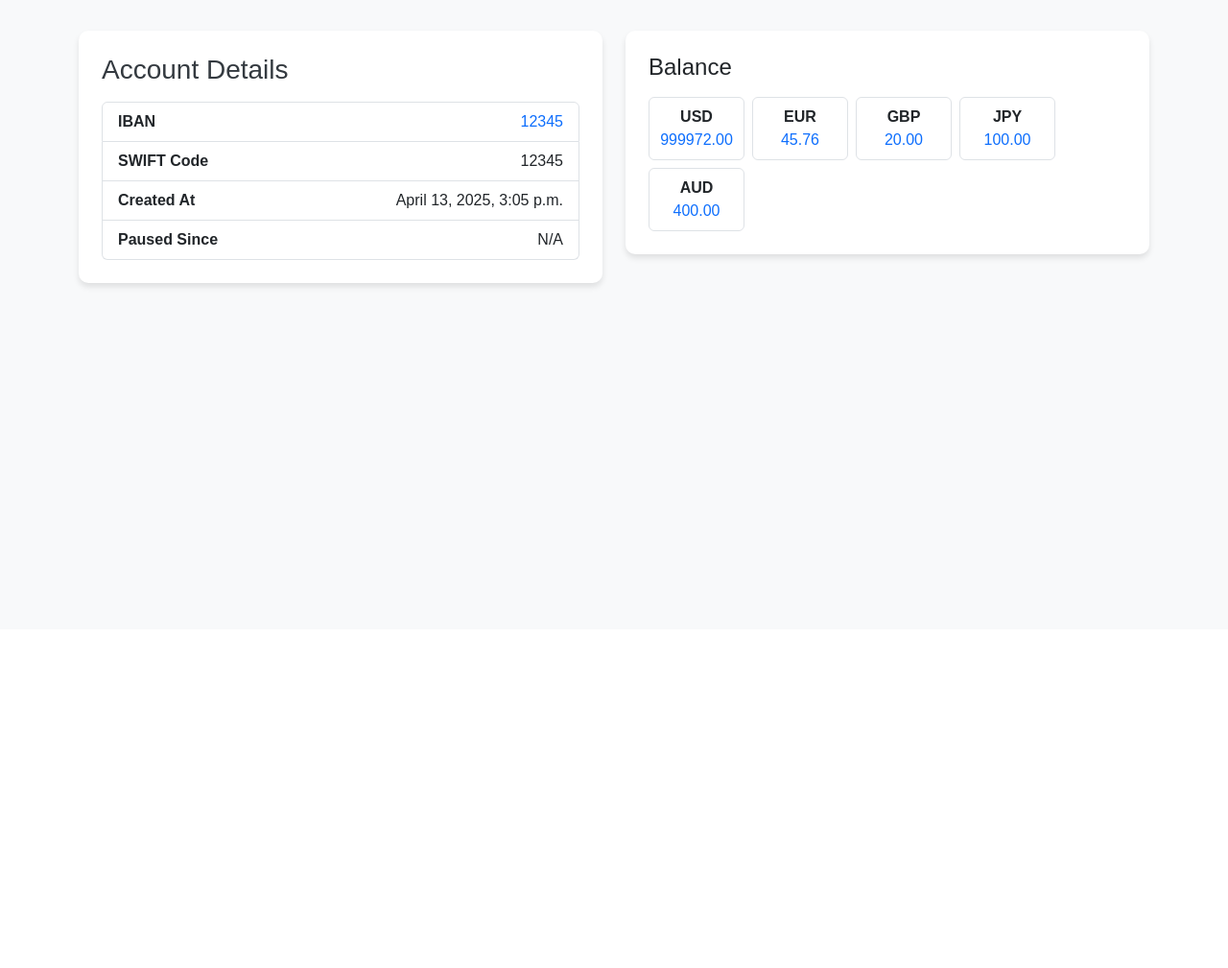
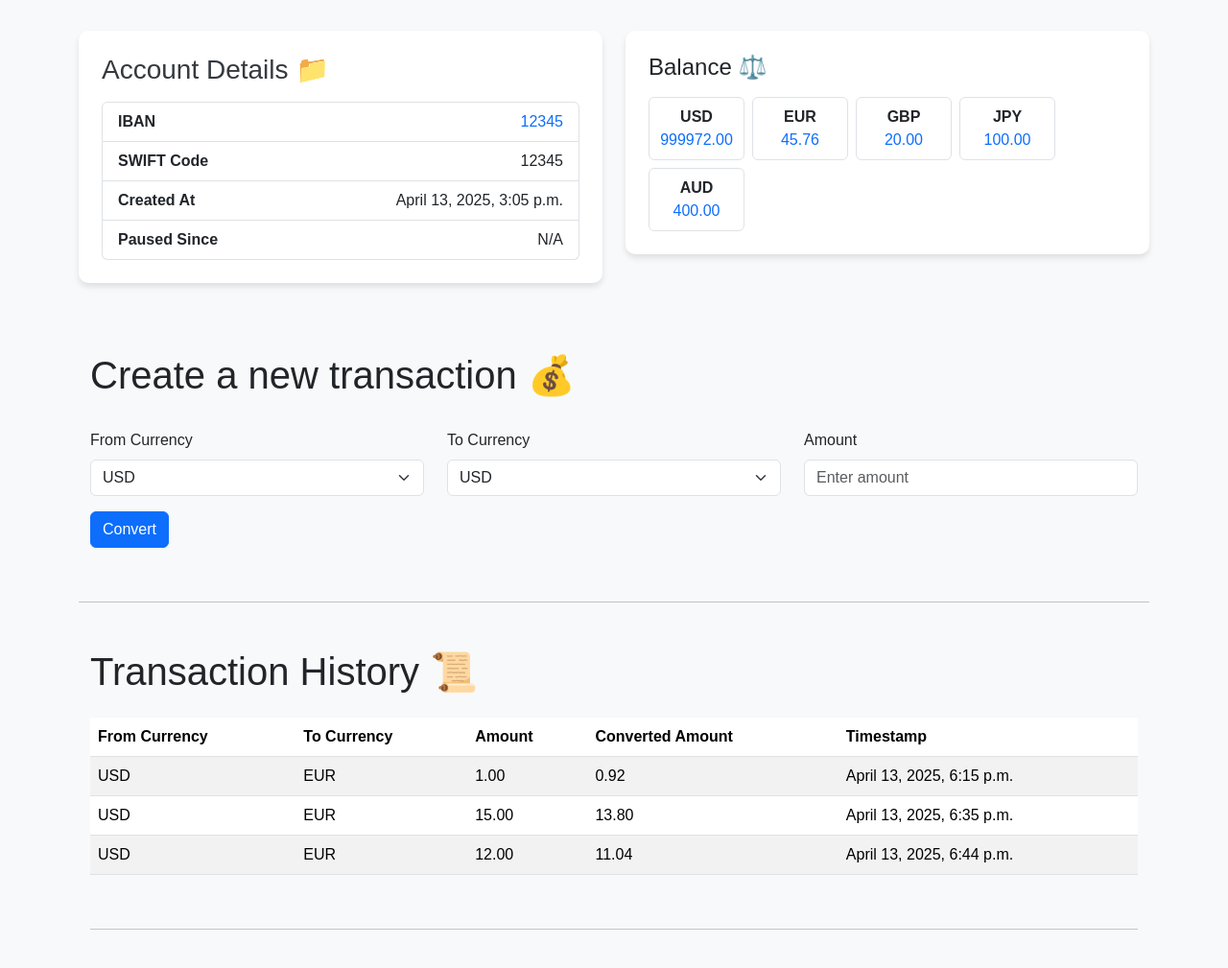
Before and after one commit to MarkosHB/Ebury-Clone-Multicurrency-Platform, a Django app: template project/app/templates/homepage.html in a window 1280 px wide. Shown: the part 144-1153 px from the top of the page at 96% size. Before the commit the page ends 445 px from the top, so only its background shows below. Run offline with Django 5.2, Linux system fonts and the light colour scheme; the template is opened without the code that fills it: values that come from a table or form of the project are taken from there, others are empty; data comes from the database, SQL or seed files in the repository; both versions use the stored data as it was after the commit.

Commit message:
feature: Transactions history for currency convertion

```diff
--- a/project/app/models.py
+++ b/project/app/models.py
@@ -39,18 +39,6 @@ class Currency(models.Model):
         return self.code
 
 
-class CurrencyConversion(models.Model):
-    from_currency = models.ForeignKey(Currency, on_delete=models.CASCADE, related_name="from_currency")
-    to_currency = models.ForeignKey(Currency, on_delete=models.CASCADE, related_name="to_currency")
-    rate = models.DecimalField(max_digits=10, decimal_places=4)
-
-    class Meta:
-        unique_together = ('from_currency', 'to_currency')
-
-    def __str__(self):
-        return f"{self.from_currency.code} = {self.rate} * {self.to_currency.code}"
-
-
 class AccountCurrency(models.Model):
     account = models.ForeignKey(Account, on_delete=models.CASCADE, related_name='account_currencies')
     currency = models.ForeignKey(Currency, on_delete=models.CASCADE, related_name='account_currencies')
@@ -61,3 +49,75 @@ class AccountCurrency(models.Model):
 
     def __str__(self):
         return f"{self.account.iban} - {self.currency.code}"
+
+
+class CurrencyConversion(models.Model):
+    from_currency = models.ForeignKey(Currency, on_delete=models.CASCADE, related_name="from_currency")
+    to_currency = models.ForeignKey(Currency, on_delete=models.CASCADE, related_name="to_currency")
+    rate = models.DecimalField(max_digits=10, decimal_places=4)
+
+    def convert(self, amount):
+        self.amount = amount
+        self.converted_amount = amount * self.rate
+        self.save()
+
+        # Update the account balances
+        from_account_currency = AccountCurrency.objects.get(account=self.account, currency=self.from_currency)
+        to_account_currency = AccountCurrency.objects.get(account=self.account, currency=self.to_currency)
+
+        # Deduct the amount from the from_currency balance
+        from_account_currency.balance -= amount
+        from_account_currency.save()
+
+        # Add the converted amount to the to_currency balance
+        to_account_currency.balance += self.converted_amount
+        to_account_currency.save()
+
+        return self.converted_amount
+
+    class Meta:
+        unique_together = ('from_currency', 'to_currency')
+
+    def __str__(self):
+        return f"{self.from_currency.code} = {self.rate} * {self.to_currency.code}"
+
+
+class Transaction(models.Model):
+    account = models.ForeignKey(Account, on_delete=models.CASCADE, related_name="conversion_history")
+    from_currency = models.ForeignKey(Currency, on_delete=models.CASCADE, related_name="from_conversion_history")
+    to_currency = models.ForeignKey(Currency, on_delete=models.CASCADE, related_name="to_conversion_history")
+    amount = models.DecimalField(max_digits=15, decimal_places=2)
+    converted_amount = models.DecimalField(max_digits=15, decimal_places=2, null=True, blank=True)
+    timestamp = models.DateTimeField(auto_now_add=True)
+
+    def save(self, *args, **kwargs):
+        # Calculate the converted amount based on the conversion rate
+        try:
+            conversion = CurrencyConversion.objects.get(
+                from_currency=self.from_currency,
+                to_currency=self.to_currency
+            )
+            self.converted_amount = self.amount * conversion.rate
+
+            # Update the account balances
+            from_account_currency = AccountCurrency.objects.get(account=self.account, currency=self.from_currency)
+            to_account_currency = AccountCurrency.objects.get(account=self.account, currency=self.to_currency)
+
+            # Deduct the amount from the from_currency balance
+            if from_account_currency.balance < self.amount:
+                raise ValueError("Insufficient balance in the source currency.")
+
+            from_account_currency.balance -= self.amount
+            from_account_currency.save()
+
+            # Add the converted amount to the to_currency balance
+            to_account_currency.balance += self.converted_amount
+            to_account_currency.save()
+
+        except CurrencyConversion.DoesNotExist:
+            raise ValueError(f"No conversion rate found for {self.from_currency.code} to {self.to_currency.code}")
+
+        super().save(*args, **kwargs)
+
+    def __str__(self):
+        return f"{self.amount} {self.from_currency.code} -> {self.converted_amount} {self.to_currency.code}"
--- a/project/app/templates/homepage.html
+++ b/project/app/templates/homepage.html
@@ -14,7 +14,7 @@
             padding: 0;
         }
         header {
-            background-color:rgba(6, 147, 227, 1);
+            background-color: rgba(6, 147, 227, 1);
             color: white;
             padding: 1.5rem;
             display: flex;
@@ -79,7 +79,7 @@
             <div class="row">
                 <div class="col-md-6">
                     <div class="account">
-                        <h3 class="mb-3">Account Details</h3>
+                        <h3 class="mb-3">Account Details 📁</h3>
                         <ul class="list-group">
                             <li class="list-group-item d-flex justify-content-between align-items-center">
                                 <strong>IBAN</strong>
@@ -102,7 +102,7 @@
                 </div>
                 <div class="col-md-6">
                     <div class="account">
-                        <h4 class="mb-3">Balance</h4>
+                        <h4 class="mb-3">Balance ⚖️</h4>
                         <div class="d-flex flex-wrap gap-2 mt-2">
                             {% for currency in account.account_currencies.all %}
                                 <div class="p-2 border rounded text-center" style="min-width: 100px;">
@@ -114,9 +114,70 @@
                     </div>
                 </div>
             </div>
+            <div class="container mt-5">
+                <h1>Create a new transaction 💰</h1>
+                <br>
+                <div class="row">
+                    <div class="col-md-4">
+                        <label for="from_currency" class="form-label">From Currency</label>
+                        <select id="from_currency" class="form-select">
+                            {% for currency in account.account_currencies.all %}
+                                <option value="{{ currency.currency.code }}">{{ currency.currency.code }}</option>
+                            {% endfor %}
+                        </select>
+                    </div>
+                    <div class="col-md-4">
+                        <label for="to_currency" class="form-label">To Currency</label>
+                        <select id="to_currency" class="form-select">
+                            {% for currency in account.account_currencies.all %}
+                                <option value="{{ currency.currency.code }}">{{ currency.currency.code }}</option>
+                            {% endfor %}
+                        </select>
+                    </div>
+                    <div class="col-md-4">
+                        <label for="amount" class="form-label">Amount</label>
+                        <input type="number" id="amount" class="form-control" placeholder="Enter amount">
+                    </div>
+                </div>
+                <button id="convert-btn" class="btn btn-primary mt-3">Convert</button>
+                <div id="conversion-result" class="mt-3"></div>
+            </div>
+            <br>
+            <hr>
+            <div class="container mt-5">
+                <h1>Transaction History 📜 </h1>
+                <table class="table table-striped mt-4">
+                    <thead>
+                        <tr>
+                            <th>From Currency</th>
+                            <th>To Currency</th>
+                            <th>Amount</th>
+                            <th>Converted Amount</th>
+                            <th>Timestamp</th>
+                        </tr>
+                    </thead>
+                    <tbody>
+                        {% for transaction in account.conversion_history.all %}
+                            <tr>
+                                <td>{{ transaction.from_currency.code }}</td>
+                                <td>{{ transaction.to_currency.code }}</td>
+                                <td>{{ transaction.amount }}</td>
+                                <td>{{ transaction.converted_amount }}</td>
+                                <td>{{ transaction.timestamp }}</td>
+                            </tr>
+                        {% empty %}
+                            <tr>
+                                <td colspan="5" class="text-center">No transactions found.</td>
+                            </tr>
+                        {% endfor %}
+                    </tbody>
+                </table>
+                <br>
+                <hr>
+                <br>
+            </div>
         {% endif %}
     </div>
     <!-- Bootstrap JS -->
     <script src="https://cdn.jsdelivr.net/npm/bootstrap@5.3.0-alpha1/dist/js/bootstrap.bundle.min.js"></script>
-</body>
 </html>
```
Also changed, not shown: project/app/admin.py (+7 -1 lines), project/app/forms.py (added, +31 -0 lines), project/app/views.py (+39 -2 lines), project/app/migrations/0002_transaction.py (added), project/db.sqlite3.
